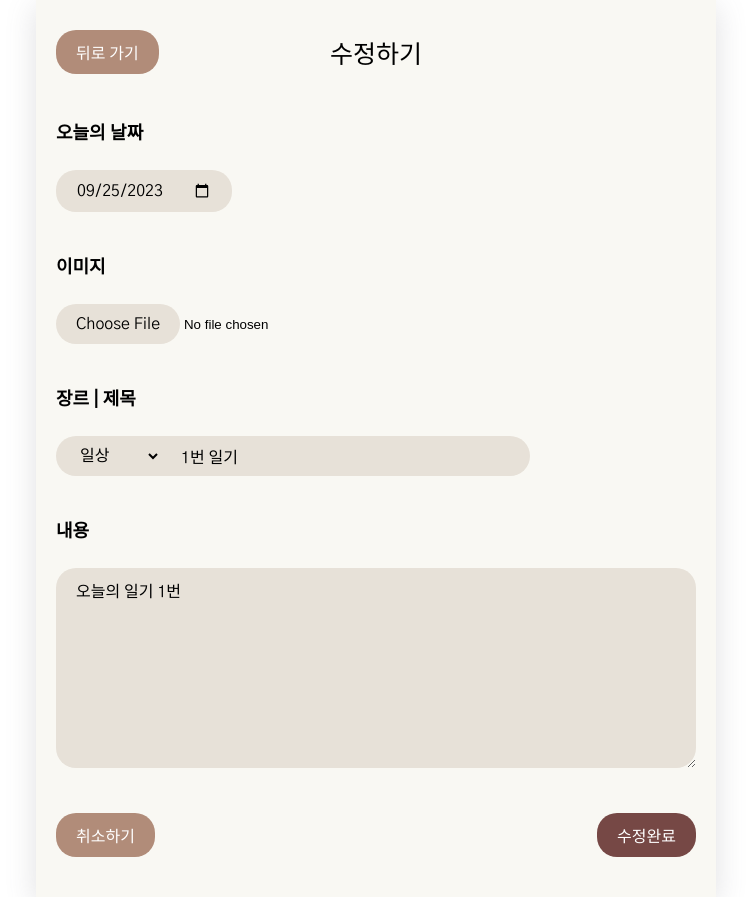
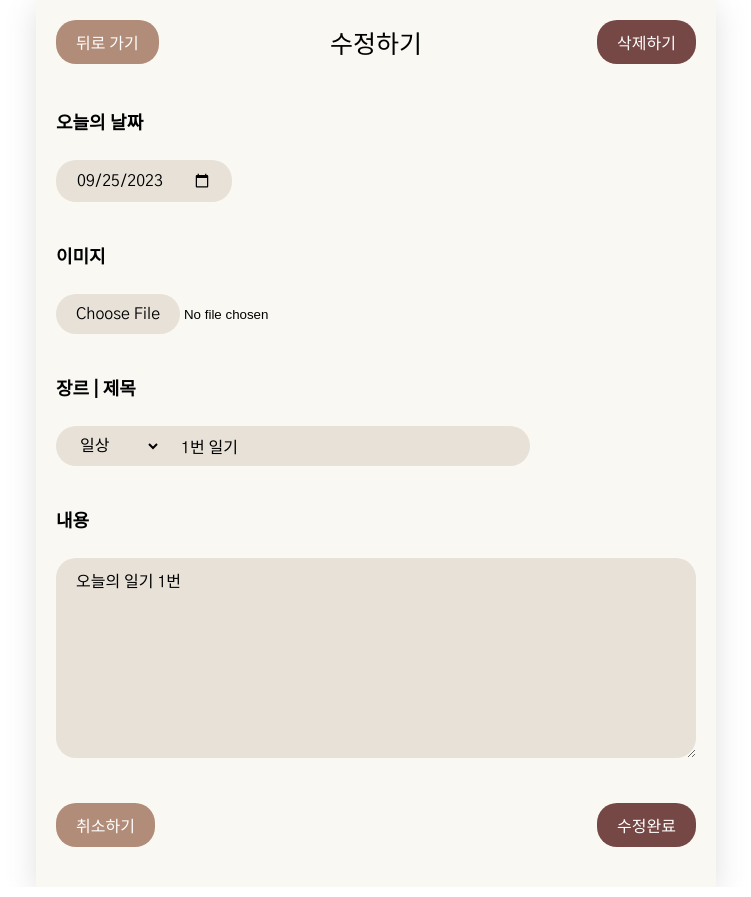
Before and after one commit to Yoonyesol/Dream_note, a React (Create React App) app: page /edit/1 in a window 1280 px wide. Shown: the whole page, without its empty margins (264-1015 px from the left). Built offline with nearby package versions, Linux system fonts and the light colour scheme.

Commit message:
일기 삭제 구현

```diff
--- a/src/components/Header.css
+++ b/src/components/Header.css
@@ -1,5 +1,4 @@
 header {
-  margin-top: 10px;
   padding: 20px 0px;
 
   display: flex;
--- a/src/diary/DiaryEditor.js
+++ b/src/diary/DiaryEditor.js
@@ -12,7 +12,7 @@ const getStringDate = (date) => {
 };
 
 const DiaryEditor = ({ isEdit, originData }) => {
-  const { onCreate, onEdit } = useContext(DiaryContext);
+  const { onCreate, onEdit, onRemove } = useContext(DiaryContext);
 
   const [date, setDate] = useState(getStringDate(new Date()));
   const [img, setImg] = useState();
@@ -60,6 +60,13 @@ const DiaryEditor = ({ isEdit, originData }) => {
     navigate("/", { replace: true });
   };
 
+  const removeHandler = () => {
+    if (window.confirm("일기를 삭제하시겠습니까?")) {
+      onRemove(originData.id);
+      navigate("/", { replace: true });
+    }
+  };
+
   useEffect(() => {
     if (isEdit) {
       setDate(getStringDate(new Date(parseInt(originData.date))));
@@ -77,10 +84,15 @@ const DiaryEditor = ({ isEdit, originData }) => {
           <Button
             type="negative"
             text="뒤로 가기"
-            onClick={(e) => navigate(-1)}
+            onClick={() => navigate(-1)}
           />
         }
         headText={isEdit ? "수정하기" : "새 일기 쓰기"}
+        rightBtn={
+          isEdit && (
+            <Button type="positive" text="삭제하기" onClick={removeHandler} />
+          )
+        }
       />
       <div>
         <section>
```
